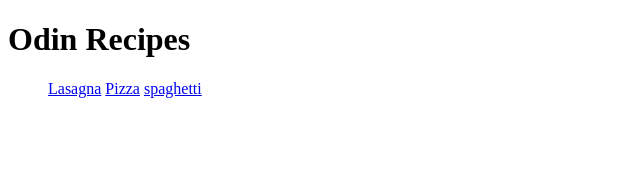
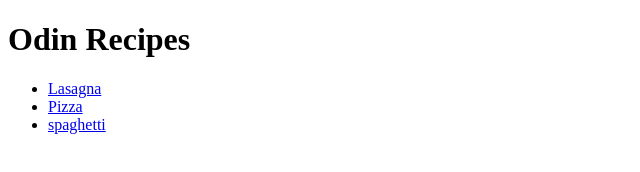
Before and after one commit to matobuild/odin-recipes, a plain HTML site: page index.html in a window 1280 px wide. Shown: the whole page, without its empty margins (0-640 px from the left). Drawn offline with Linux system fonts and the light colour scheme.

Commit message:
correct the main page recipes

```diff
--- a/index.html
+++ b/index.html
@@ -9,9 +9,10 @@
 <body>
     <h1>Odin Recipes</h1>
     <ul>
-   <a href="recipes/lasagna.html">Lasagna</a>
-   <a href="recipes/pizza.html">Pizza</a>
-   <a href="recipes/spaghetti.html">spaghetti</a>
+        <li><a href="recipes/lasagna.html">Lasagna</a></li>
+   <li><a href="recipes/pizza.html">Pizza</a></li>
+   <li><a href="recipes/spaghetti.html">spaghetti</a></li>
+
 
     </ul>
 
```
